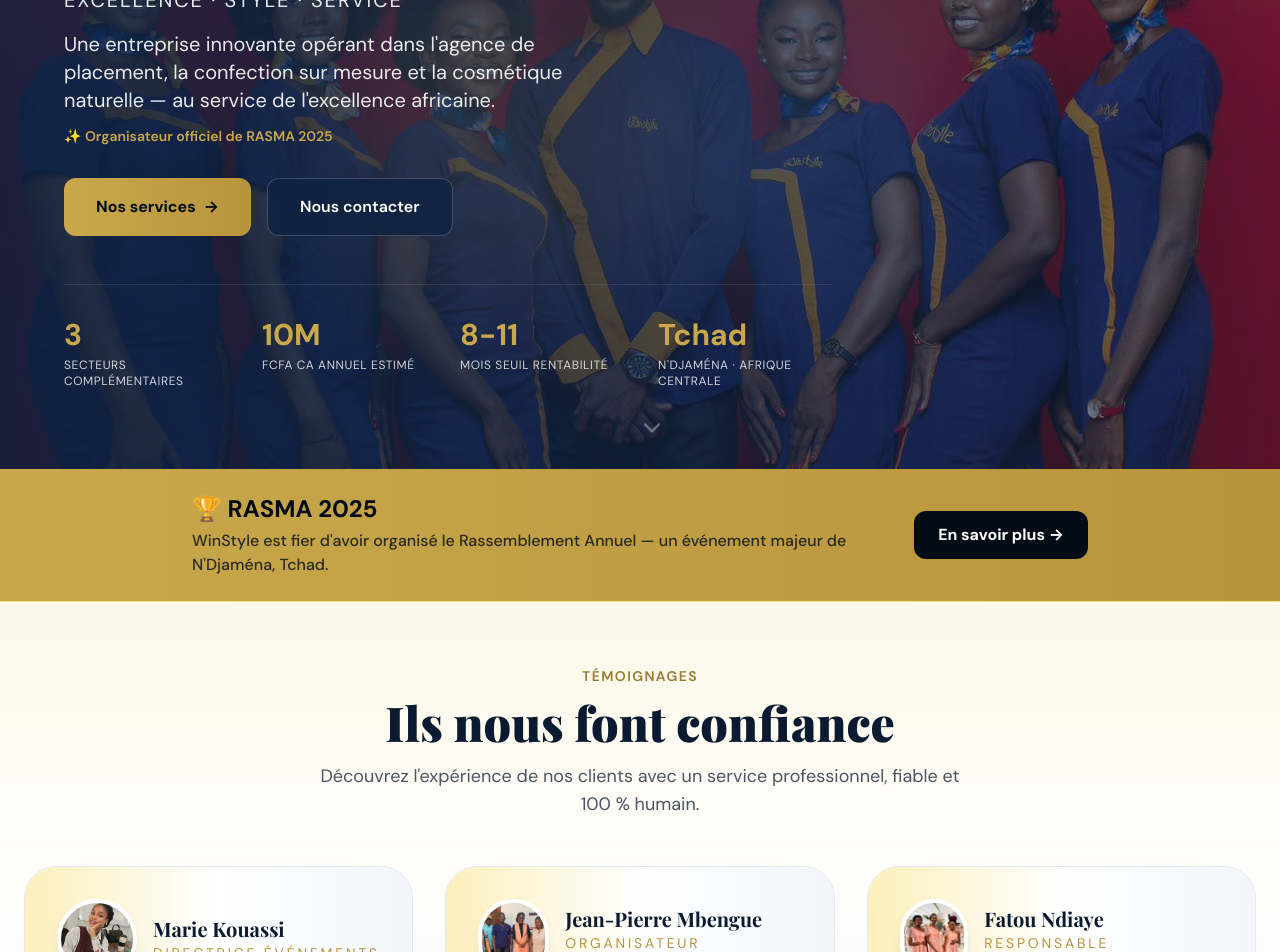
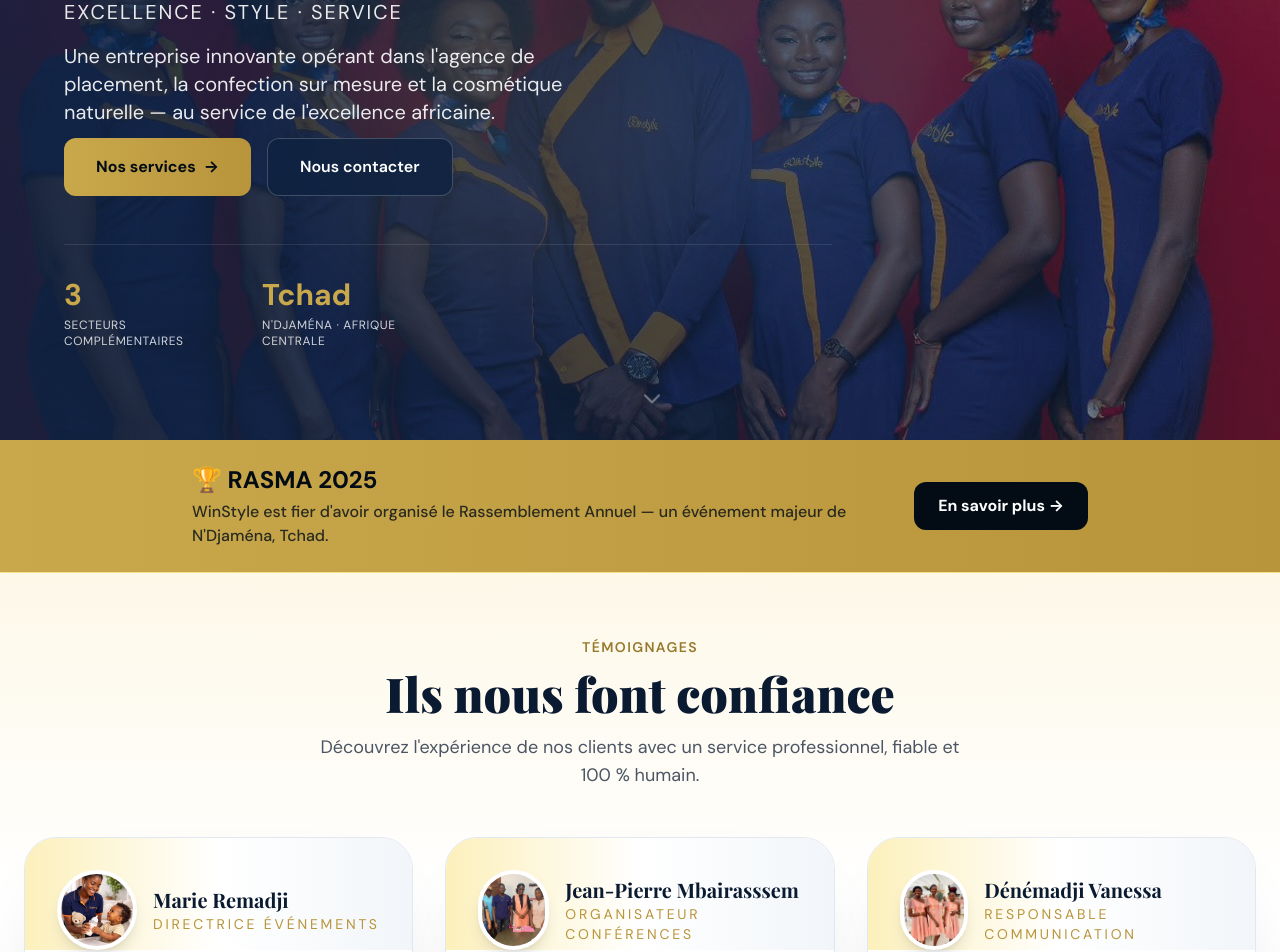
Before and after one commit to USER123YESSAI/WinStyle-frontend, a Next.js app: page / in a window 1280 px wide. Shown: the part 240-1192 px from the top of the page. Built offline with nearby package versions, Linux system fonts and the light colour scheme.

Commit message:
revue  de logo

```diff
--- a/app/page.tsx
+++ b/app/page.tsx
@@ -34,8 +34,6 @@
 
 const STATS = [
   { value: '3',      label: 'Secteurs complémentaires' },
-  { value: '10M',    label: 'FCFA CA annuel estimé' },
-  { value: '8-11',   label: 'Mois seuil rentabilité' },
   { value: 'Tchad',  label: 'N\'Djaména · Afrique centrale' },
 ];
 
@@ -48,19 +46,19 @@
 
 const TEMOIGNAGES = [
   {
-    nom: 'Marie Kouassi',
+    nom: 'Marie Remadji',
     fonction: 'Directrice Événements',
     texte: 'Vos filles sont professionnelles, propres et naturelles mais surtout professionnelles. Je vous encourage vivement à continuer dans cette lancée.',
-    photo: '/images/team/team-1.jpg',
+    photo: '/images/services/nounous.jpg',
   },
   {
-    nom: 'Jean-Pierre Mbengue',
+    nom: 'Jean-Pierre Mbairasssem',
     fonction: 'Organisateur Conférences',
     texte: 'Bonjour boss! Merci pour le service, tes filles ont assuré. Service impeccable et ponctuel.',
     photo: '/images/team/team-2.jpg',
   },
   {
-    nom: 'Fatou Ndiaye',
+    nom: 'Dénémadji Vanessa',
     fonction: 'Responsable Communication',
     texte: "Coucou chérie! Super bien, j'ai aimé. Une équipe dynamique et toujours prête à rendre service.",
     photo: '/images/team/team-3.jpg',
@@ -118,9 +116,6 @@
               <p className="text-white/90 text-lg sm:text-xl max-w-xl leading-relaxed mb-3">
                 Une entreprise innovante opérant dans l'agence de placement, la confection sur mesure
                 et la cosmétique naturelle — au service de l'excellence africaine.
-              </p>
-              <p className="text-gold-400 text-sm font-semibold mb-8">
-                ✨ Organisateur officiel de RASMA 2025
               </p>
 
               <div className="flex flex-col sm:flex-row gap-4">
@@ -227,7 +222,7 @@
       <section className="py-8 px-6 bg-white border-y border-gray-100">
         <div className="max-w-7xl mx-auto">
           <p className="text-center text-gold-400 font-semibold text-sm uppercase tracking-widest mb-6">
-            Ils nous ont fait confiance
+            NOS PARTENAIRES
           </p>
           <PartnerMarquee partenaires={PARTENAIRES} />
         </div>
```
